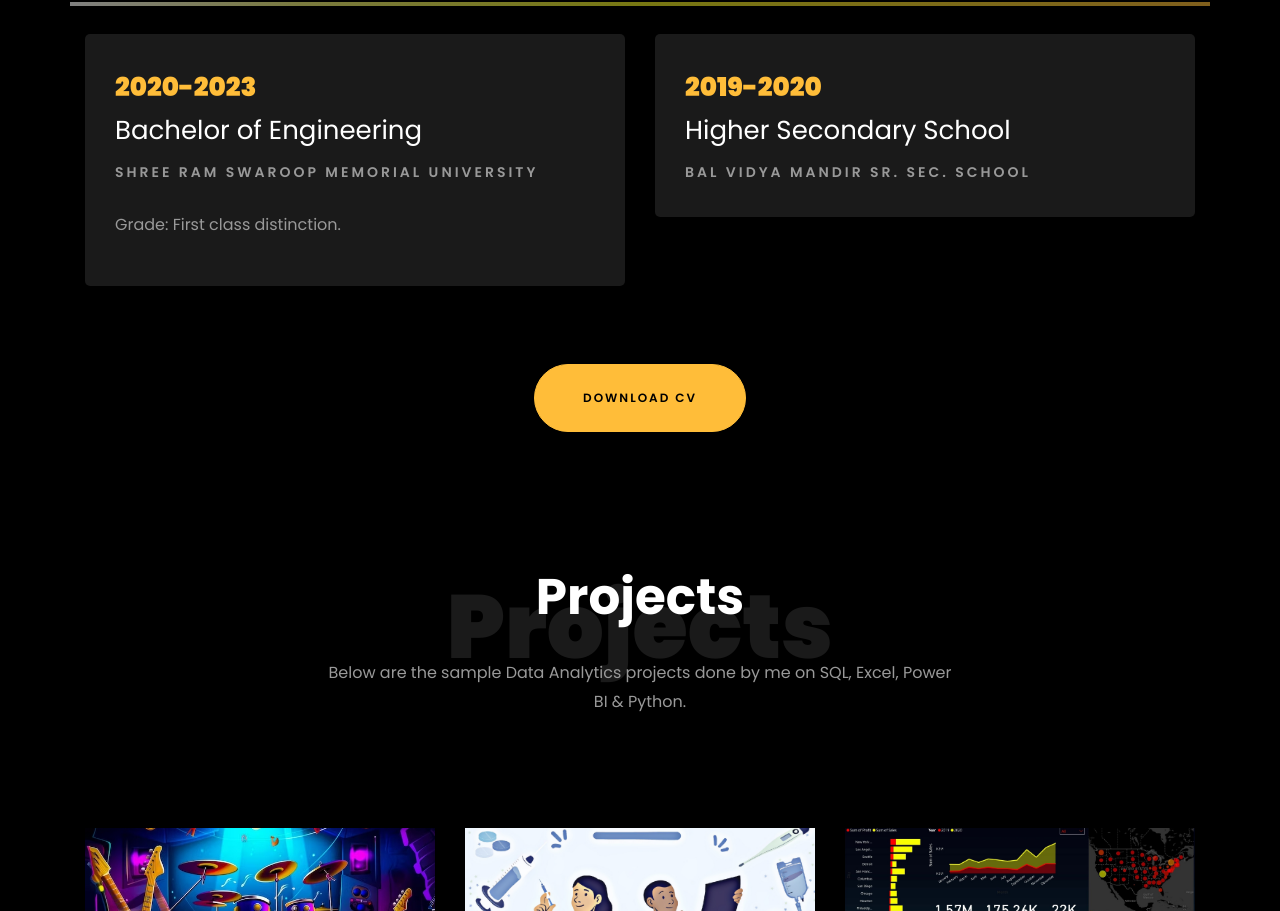
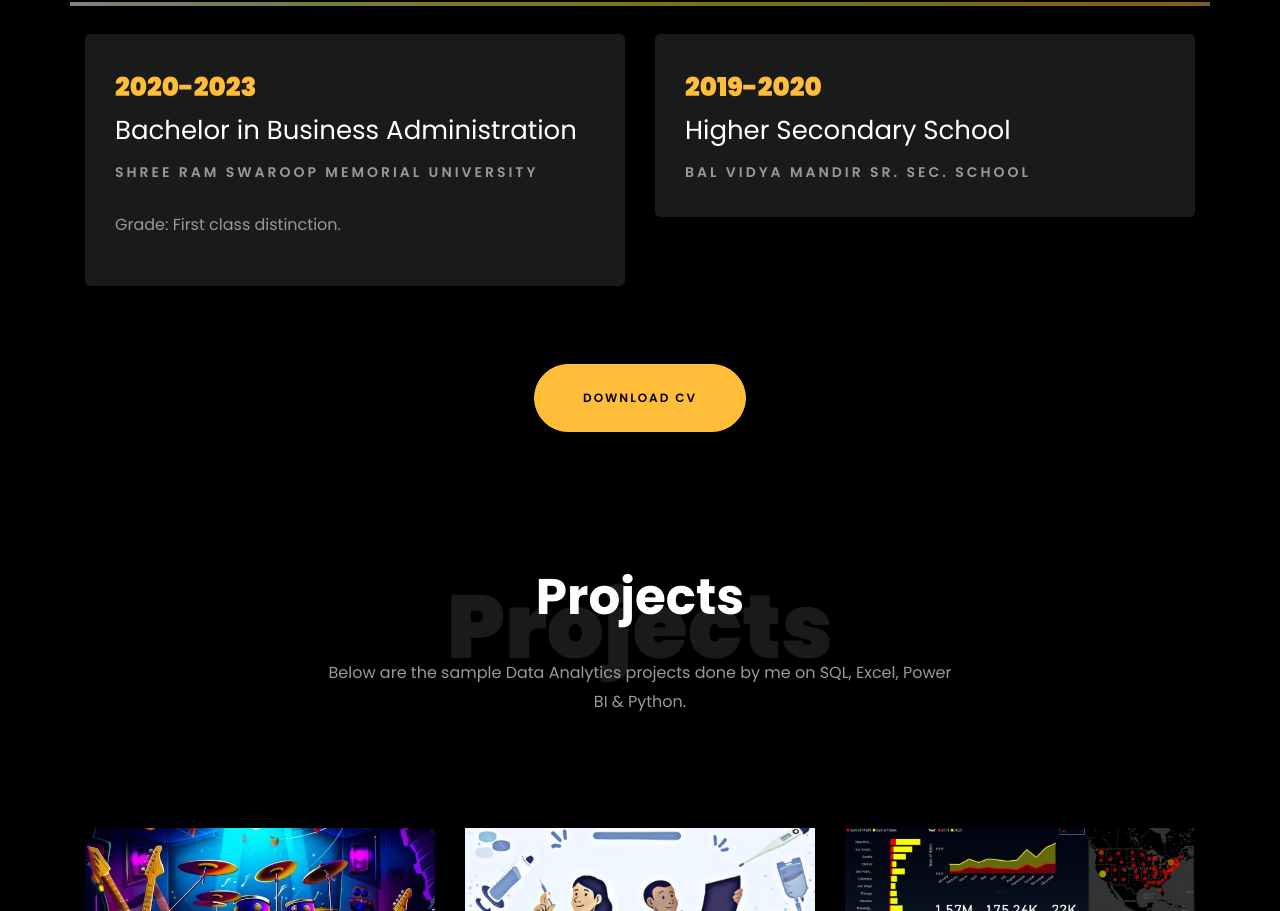
Before and after one commit to SaindhruvSoni/SaindhruvSoni.github.io, a plain HTML site: page index.html in a window 1280 px wide. Shown: the part 2703-3614 px from the top of the page. Drawn offline with Linux system fonts and the light colour scheme; files whose address does not match are found by name.

Commit message:
Update index.html

```diff
--- a/index.html
+++ b/index.html
@@ -363,7 +363,7 @@
     			<div class="col-md-6">
     				<div class="resume-wrap ftco-animate">
     					<span class="date">2020-2023</span>
-    					<h2>Bachelor of Engineering</h2>
+    					<h2>Bachelor in Business Administration</h2>
     					<span class="position">Shree Ram Swaroop Memorial University</span>
     					<p class="mt-4">Grade: First class distinction.</p>
     				</div>
```
